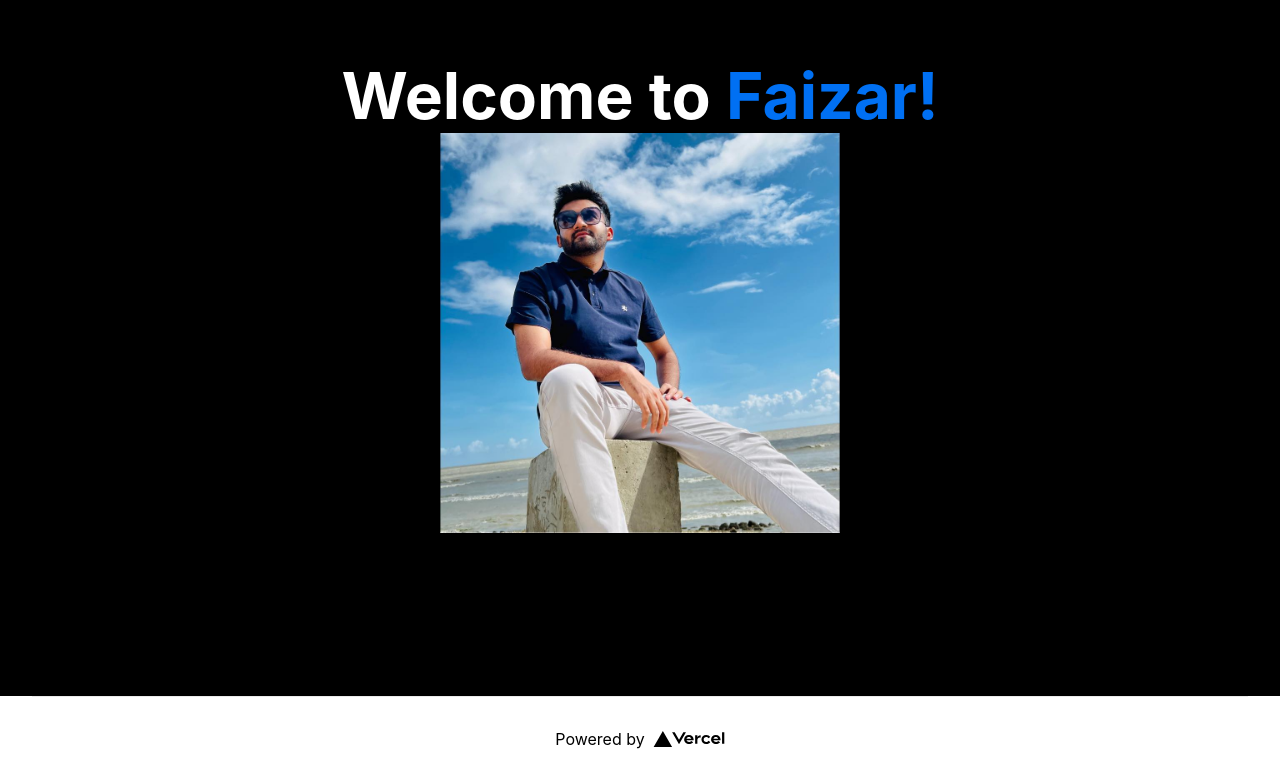
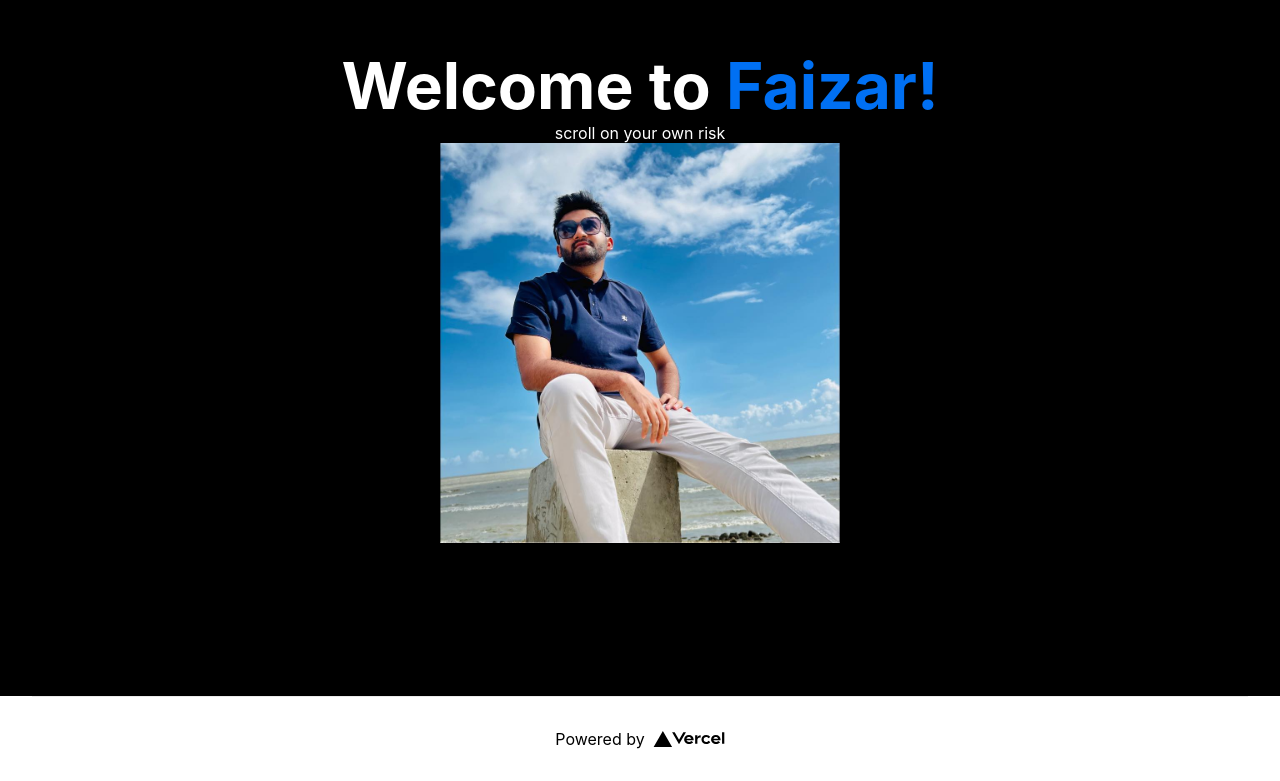
Before and after one commit to notraiyan/faizar, a Next.js app: page / in a window 1280 px wide. Shown: the part 104-885 px from the top of the page. Built offline with nearby package versions, Linux system fonts and the light colour scheme.

Commit message:
update index

```diff
--- a/pages/index.tsx
+++ b/pages/index.tsx
@@ -17,7 +17,7 @@ const Home: NextPage = () => {
         <h1 className={styles.title}>
           Welcome to <a href="#">Faizar!</a>
         </h1>
-
+        scroll on your own risk
 
         <img src="/dp.jpg" alt="display picture and deploy" width={400} height={400} />
       </main>
```
